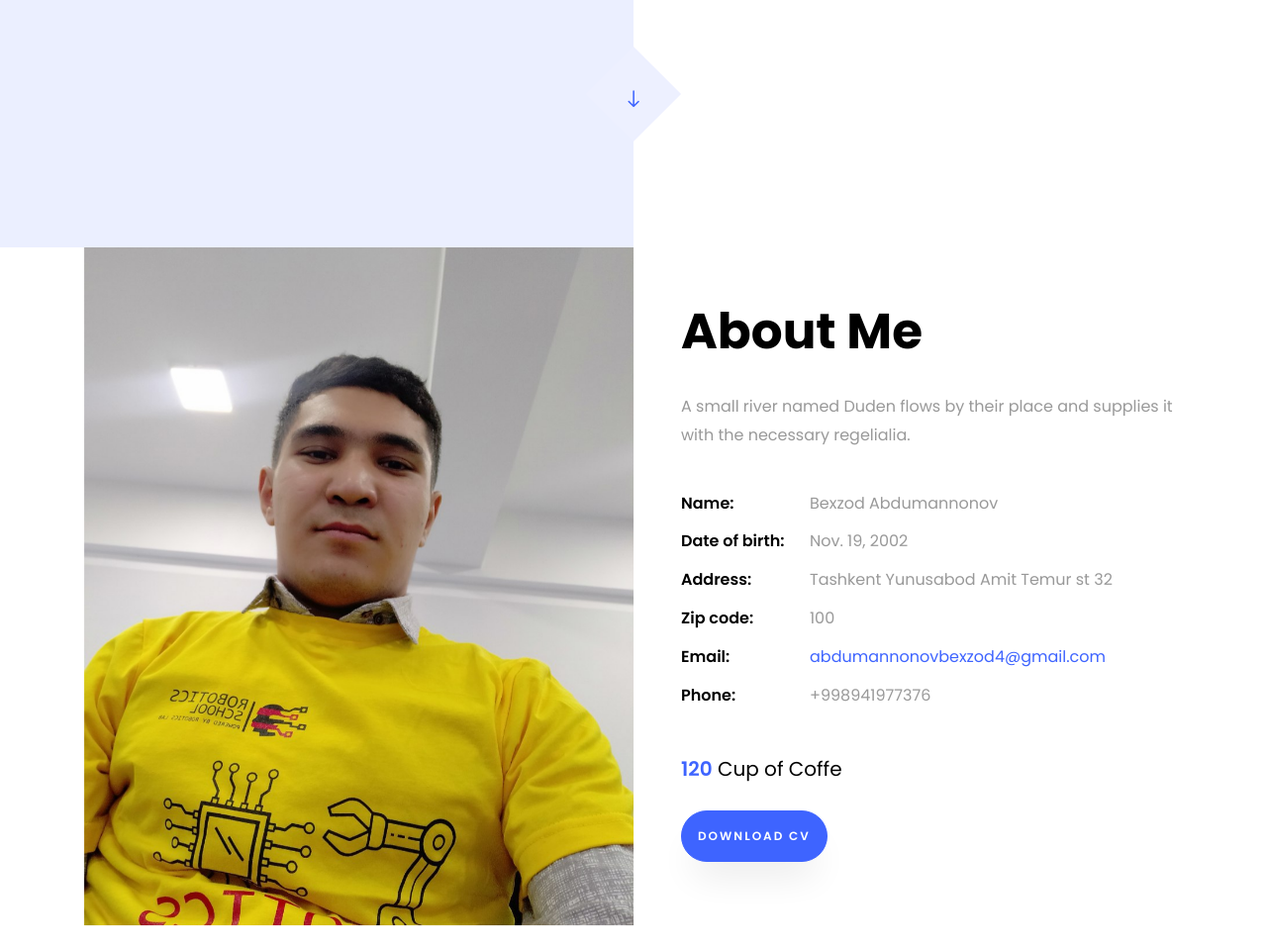
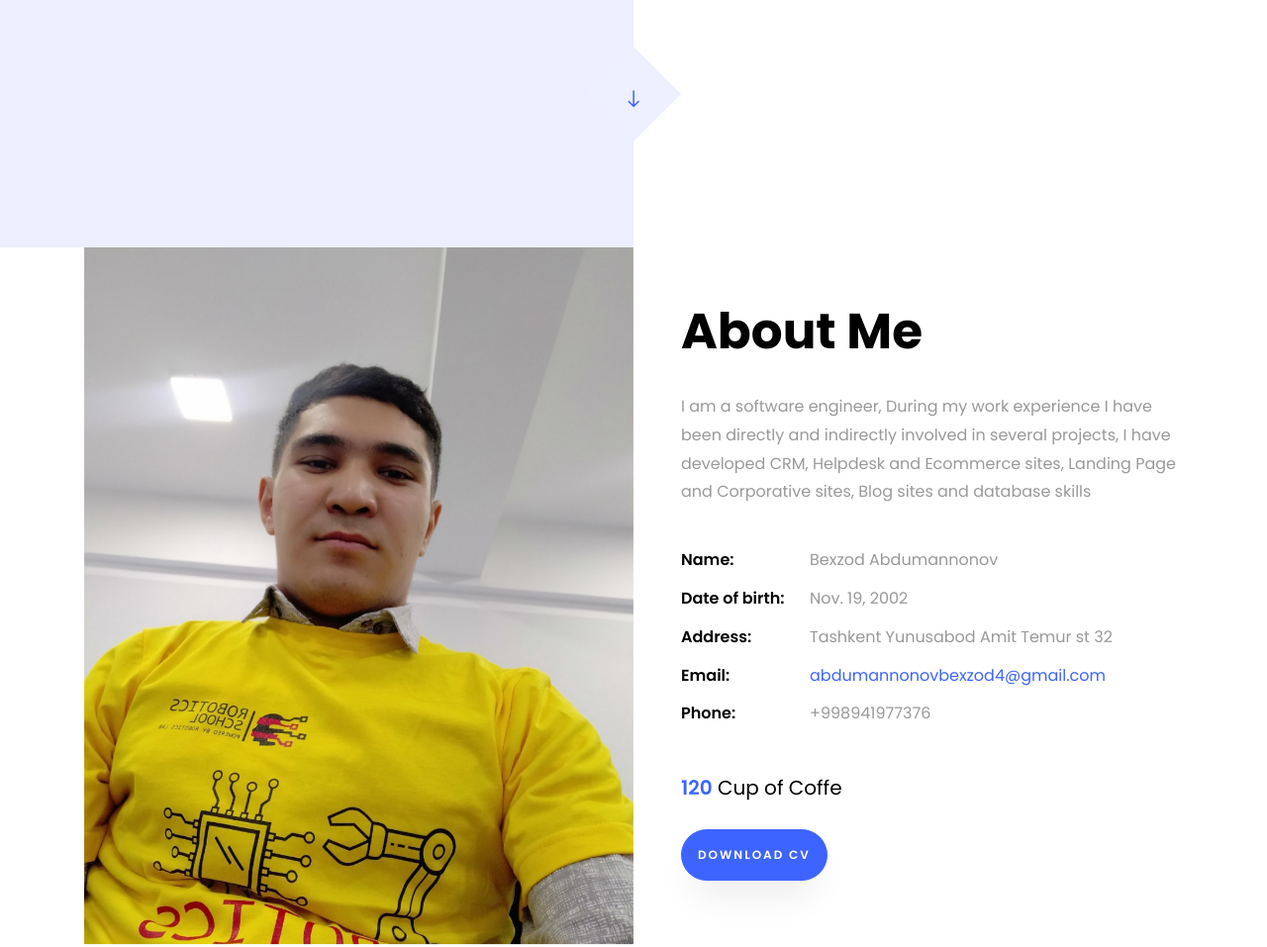
Before and after one commit to Bexzod02/Resume, a Django app: page / in a window 1280 px wide. Shown: the part 550-1507 px from the top of the page at 99% size. Run offline with Django 3.2, Linux system fonts and the light colour scheme; data comes from the database, SQL or seed files in the repository; both versions use the stored data as it was after the commit; some libraries are stand-ins or nearby versions; some web fonts are replaced.

Commit message:
Add files via upload

```diff
--- a/templates/index.html
+++ b/templates/index.html
@@ -13,7 +13,7 @@
                     <h1>Bexzod Abdumannonov</h1>
                     <h2>I'm a
                         <span class="txt-rotate" data-period="2000"
-                              data-rotate='[ "Software Engineer. ", "Web Designer.", "Backend Developer.", "Photographer.", "Marketer.", "Blogger" ]'></span>
+                              data-rotate='[ "Software Engineer. ", "Backend Developer.", "Photographer.", "Blogger" ]'></span>
                     </h2>
                 </div>
             </div>
@@ -42,13 +42,13 @@
                     <div class="col-md-12 heading-section ftco-animate">
                         <h1 class="big">About</h1>
                         <h2 class="mb-4">About Me</h2>
-                        <p>A small river named Duden flows by their place and supplies it with the necessary
-                            regelialia.</p>
+                        <p>I am a software engineer, During my work experience I have been directly and indirectly involved in
+several projects, I have developed CRM, Helpdesk and Ecommerce sites, Landing Page and Corporative
+sites, Blog sites and database skills</p>
                         <ul class="about-info mt-4 px-md-0 px-2">
                             <li class="d-flex"><span>Name:</span> <span>{{ about.name }}</span></li>
                             <li class="d-flex"><span>Date of birth:</span> <span>{{ about.birth }}</span></li>
                             <li class="d-flex"><span>Address:</span> <span>{{ about.live }}</span></li>
-                            <li class="d-flex"><span>Zip code:</span> <span>{{ about.zip_code }}</span></li>
                             <li class="d-flex"><span>Email:</span> <span><a
                                     href="https://mail.google.com/" class="__cf_email__"
                                     data-cfemail="7f0d10111e131b103f18121e1613511c1012">{{ about.email }}</a></span>
@@ -63,7 +63,7 @@
                             <span class="number" data-number="120">0</span>
                             <span>Cup of Coffe</span>
                         </p>
-                        <p><a href="#" class="btn btn-primary py-3 px-3">Download CV</a></p>
+                        <p><a href="https://novoresume.com/editor/resume/3ca5cbb0-2dc1-11ed-a48d-4bae8087750d" class="btn btn-primary py-3 px-3">Download CV</a></p>
                     </div>
                 </div>
             </div>
@@ -208,9 +208,9 @@
             {% for service in services %}
             <div class="col-md-4 text-center d-flex ftco-animate">
                 <a href="#" class="services-1 shadow">
-<span class="icon">
-<i class="flaticon-analysis"></i>
-</span>
+                    <span class="icon">
+                    <i class="flaticon-{{ service.icon }}"></i>
+                    </span>
                     <div class="desc">
                         <h3 class="mb-5">{{ service.profession }}</h3>
                         <p>{{ service.content }}</p>
```
Also changed, not shown: posts/views.py (+3 -22 lines), db.sqlite3.
